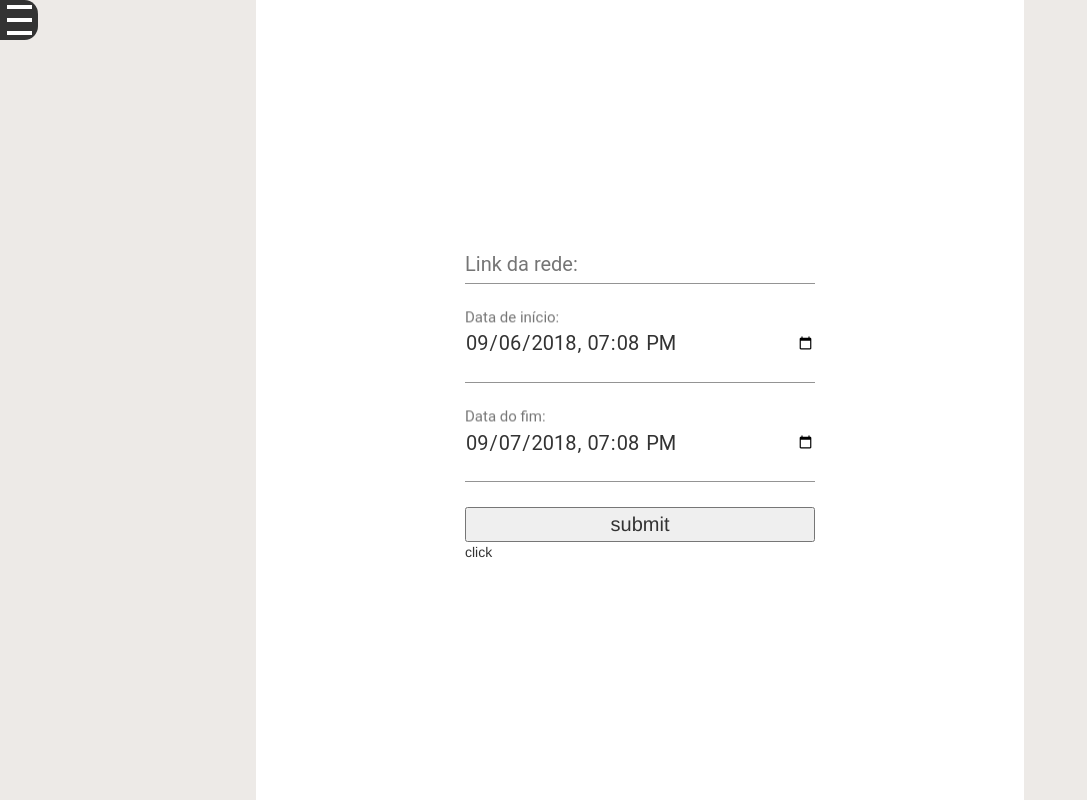
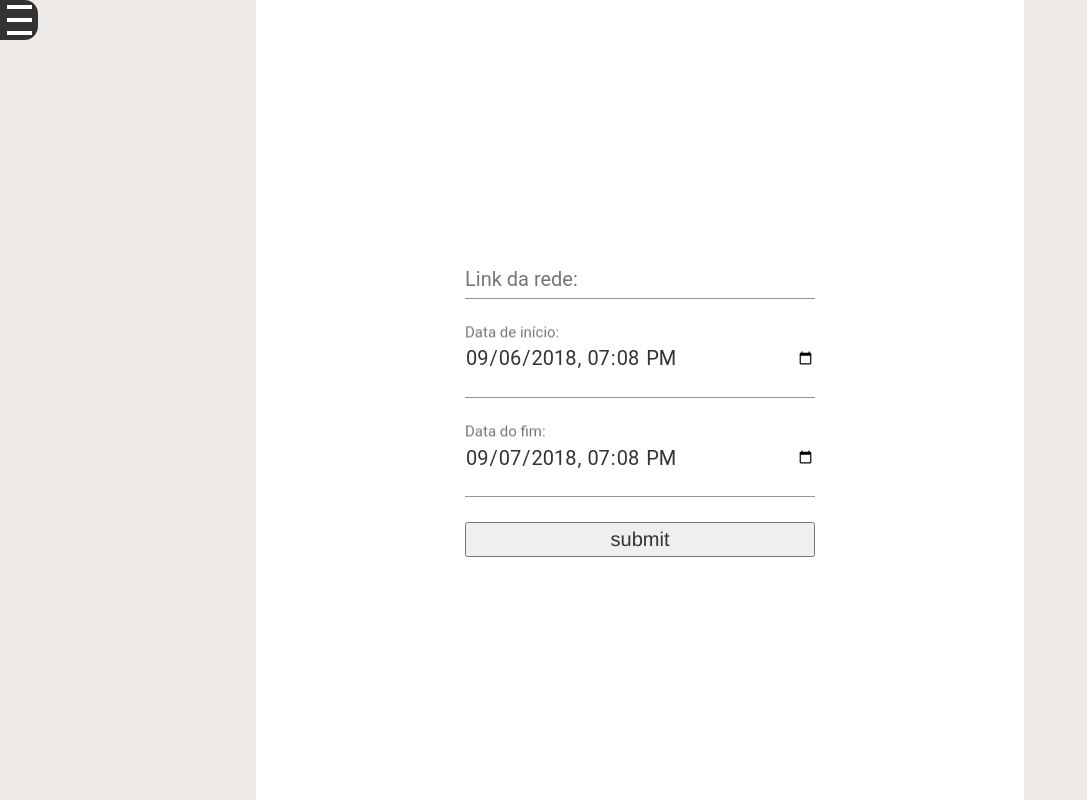
Before and after one commit to rseRafael/social-mind, an Angular app: page /addmedia/twitter/config in a window 1280 px wide. Shown: the whole page, without its empty margins (0-1087 px from the left). Built offline with nearby package versions, Linux system fonts and the light colour scheme.

Commit message:
Melhoria no formulário de adição de novas mídias.

```diff
--- a/src/app/add-media/add-media.component.html
+++ b/src/app/add-media/add-media.component.html
@@ -2,25 +2,21 @@
 
   <div class="addmedia-form">
 
-    <div id="addmedia-image">
+    <div id="addmedia-image"></div>
 
-    </div>
-    <form enctype="multipart/form-data"class="addmedia-form" style="font-size: 20px; width: 350px;" id="media-form" name="form-media" method="GET">
+    <form  (ngSubmit)="sendForm($event, mediaForm)" #mediaForm="ngForm" enctype="multipart/form-data" class="addmedia-form" style="font-size: 20px; width: 350px;" id="media-form" name="form-media" method="POST">
       <mat-form-field>
-        <input matInput placeholder="Link da rede:" value="" name="link-name">
+        <input matInput placeholder="Link da rede:" value="" name="link-name" id="media-link">
       </mat-form-field>
       <mat-form-field >
-        <input matInput type="datetime-local" placeholder="Data de início:" value={{today}} name="start-date">
+        <input matInput type="datetime-local" placeholder="Data de início:" value={{today}} name="start-date" id="start-date">
       </mat-form-field>
       <mat-form-field>
-        <input matInput type="datetime-local" placeholder="Data do fim:" value={{tomorrow}} name="end-date">
+        <input matInput type="datetime-local" placeholder="Data do fim:" value={{tomorrow}} name="end-date" id="end-date">
       </mat-form-field>
       <input type="submit" value="submit"/>
     </form>
 
-    <div (click)="testForm()">
-      <p>click</p>
-    </div>
   </div>
 
 </div>
--- a/src/app/add-media/add-media.component.ts
+++ b/src/app/add-media/add-media.component.ts
@@ -1,4 +1,16 @@
 import { Component, OnInit } from '@angular/core';
+import { FormGroup, FormControl} from '@angular/forms';
+
+class MonitorableMedia {
+  mediaLink: String;
+  startDate: String;
+  endDate: String;
+  constructor(mediaLink: String, startDate: String, endDate: String){
+    this.mediaLink = mediaLink;
+    this.startDate = startDate;
+    this.endDate = endDate;
+  }
+}
 
 @Component({
   selector: 'app-add-media',
@@ -6,6 +18,12 @@ import { Component, OnInit } from '@angular/core';
   styleUrls: ['./add-media.component.css']
 })
 export class AddMediaComponent implements OnInit {
+  public addmediaForm: FormGroup = new FormGroup({
+    'media-link': new FormControl(""),
+    'start-date': new FormControl(""),
+    'end-date': new FormControl(""),
+
+  });
   public today: String = "1999-01-01T23:59";
   public tomorrow: String = "1999-01-02T23:59";
   constructor() { }
@@ -37,11 +55,25 @@ export class AddMediaComponent implements OnInit {
     this.tomorrow = now.toISOString().substring(0, ISOformat.length);
   }
 
-  testForm(){
-    var form: any = document.getElementById("media-form");
-    var Form: any = new FormData(form);
-    for (var [key, value] of Form.entries()) {
-      console.log("k: " + key, "v: " +value);
+  sendForm(event, form){
+    event.preventDefault();
+    var mediaLink: any = document.getElementById("media-link");
+    var startDate: any = document.getElementById("start-date");
+    var endDate: any = document.getElementById("end-date");
+    if(this.verifyMediaLink(mediaLink)){
+      var data: MonitorableMedia = new MonitorableMedia(mediaLink.value, startDate.value, endDate.value);
+      var json = JSON.stringify(data);
+      console.log(json);
+    }
+  }
+
+  verifyMediaLink(link:String): Boolean{
+    if(link){
+      /*INSERT: more verification code*/
+      return true;
+    }
+    else{
+      return false;
     }
   }
 }
--- a/src/app/app.module.ts
+++ b/src/app/app.module.ts
@@ -11,7 +11,7 @@ import {MatInputModule} from '@angular/material/input';
 import {MatDialogModule} from '@angular/material/dialog';
 import { RedirectErrorDialogComponent } from './redirect-error-dialog/redirect-error-dialog.component';
 import { ControlButtonComponent } from './control-button/control-button.component';
-
+import { FormsModule } from '@angular/forms';
 
 @NgModule({
   declarations: [
@@ -29,6 +29,7 @@ import { ControlButtonComponent } from './control-button/control-button.componen
     BrowserAnimationsModule,
     MatInputModule,
     MatDialogModule,
+    FormsModule,
 
   ],
   providers: [],
```
